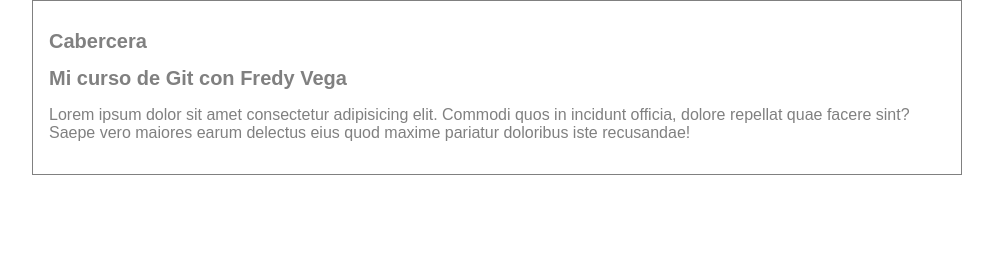
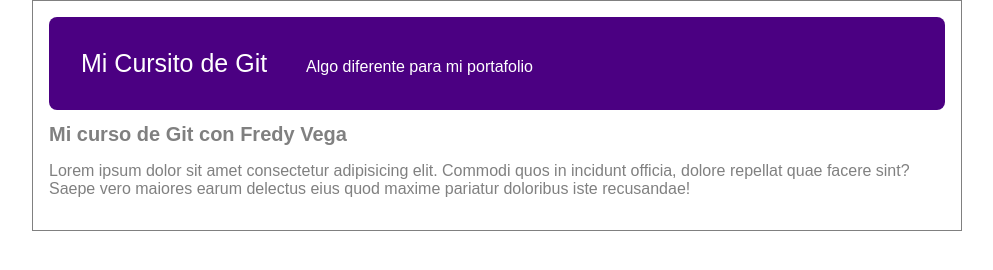
Before and after one commit to SilasDurand/Hyperblog, a plain HTML site: page index.html in a window 1280 px wide. Shown: the whole page, without its empty margins (143-1136 px from the left). Drawn offline with Linux system fonts and the light colour scheme.

Commit message:
agremaos estilo a la cabecera

```diff
--- a/css/estilos.css
+++ b/css/estilos.css
@@ -6,6 +6,22 @@ body {
     font-size: 16px;
     margin: 0;
     padding: 0;
+
+}
+
+#cabecera {
+ background-color: indigo;
+ color:#fff ;
+ font-size: 25px;
+ border-radius: .5rem;
+ padding: 2rem;
+
+
+}
+
+#subtitulo {
+    font-size: 16px;
+    margin-left: 2rem;
 
 }
 
--- a/index.html
+++ b/index.html
@@ -10,8 +10,11 @@
 <body>
 
     <div id="container">
-         <div>
-             <h1>Cabercera</h1>
+         <div id="cabecera">
+             Mi Cursito de Git
+             <span id="subtitulo">
+                 Algo diferente para mi portafolio
+             </span>
          </div>
         <div class="div">
             <h1>Mi curso de Git con Fredy Vega</h1>
```
